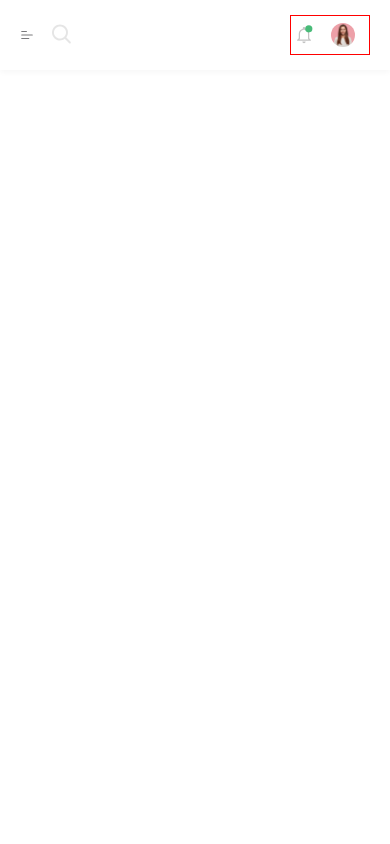
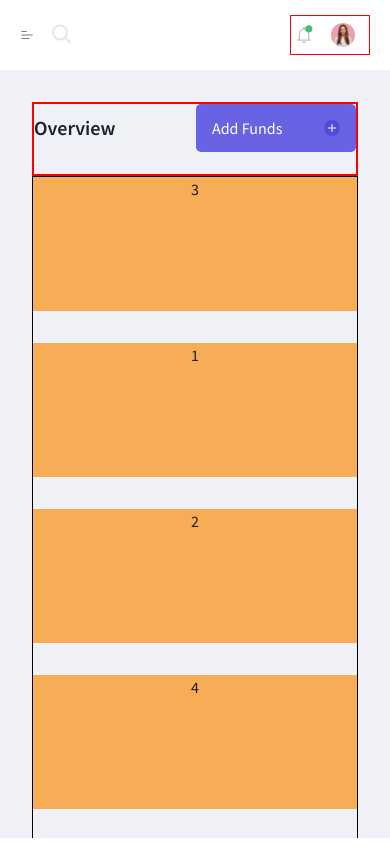
Before and after one commit to SumanJK/mitsogo_dashboard_design, a React (Create React App) app: page / in a window 390 px wide. Built offline with nearby package versions, Linux system fonts and the light colour scheme.

Commit message:
implementd grid for desktop and mobile view

```diff
--- a/src/components/Navbar.jsx
+++ b/src/components/Navbar.jsx
@@ -1,7 +1,6 @@
 import {
   Avatar,
   Box,
-  Button,
   Center,
   Flex,
   Icon,
--- a/src/pages/Dashboard.jsx
+++ b/src/pages/Dashboard.jsx
@@ -1,7 +1,11 @@
-import { Box, Flex } from "@chakra-ui/react";
+import { Box, Button, Flex, Grid, GridItem, Text } from "@chakra-ui/react";
 import React, { useState } from "react";
 import Navbar from "../components/Navbar";
 import Sidebar from "../components/Sidebar";
+
+import './dashboard.css'
+
+import { BsPlus } from "react-icons/bs";
 
 const Dashboard = () => {
   const [sidebarStatus, setSidebarStatus] = useState(false);
@@ -12,14 +16,80 @@ const Dashboard = () => {
   };
 
   return (
-    <Flex w='100%' bg='#3C3B54' h="100vh" >
-      <Sidebar sidebarStatus={sidebarStatus}/>
-      <Box className="mainDiv"  w='100%' bg='white' borderTopLeftRadius={sidebarStatus ? "40px": '0'} overflow="hidden" transition="all .4s ease">
+    <Flex w="100%" bg="#3C3B54" minH="100vh">
+      <Sidebar sidebarStatus={sidebarStatus} />
+      <Box
+        className="mainDiv"
+        w="100%"
+        bg="white"
+        borderTopLeftRadius={sidebarStatus ? "40px" : "0"}
+        overflow="hidden"
+        transition="all .4s ease"
+      >
         <Navbar toogleStatus={toogleStatus} />
-        <Box
-          className="content"
-          // w={sidebarStatus ? "80%" : "100%"}
-        ></Box>
+        <div className="content"  >
+          <Flex
+            className="overviewDiv"
+            align="center"
+            justify="space-between"
+            pb="1.4rem"
+            border="2px solid red"
+          >
+            <Text fontWeight="600" fontSize="20">
+              Overview
+            </Text>
+            <Flex
+              as="button"
+              bg="#6763E3"
+              borderRadius={"5px"}
+              h="48px"
+              align="center"
+              justify="space-between"
+              w="160px"
+              color="white"
+              px="1rem"
+              _hover={{ bg: "#5e59d5" }}
+            >
+              <Text fontSize="16" fontWeight="500">
+                Add Funds
+              </Text>
+              <Flex
+                bg="#514DDC"
+                rounded="full"
+                h="1rem"
+                w="1rem"
+                align="center"
+                justify="center"
+              >
+                {" "}
+                <BsPlus />{" "}
+              </Flex>
+            </Flex>
+          </Flex>
+          <Grid className="contenCardsDiv" border="1px solid black"
+            templateAreas={[`'profile'
+                              'stats'
+                              'sales'
+                              'referrer'
+                              'video'`,
+
+                          `'stats sales profile'
+                          'stats sales profile'
+                          'stats sales profile'
+                          'referrer referrer profile'
+                          'referrer referrer video'
+                          'referrer referrer video'
+                          `]}
+            gap='2rem'
+            h='50rem'
+          >
+            <GridItem  bg='orange.300' area={'stats'}>1</GridItem>
+            <GridItem  bg='orange.300' area={'sales'}>2</GridItem>
+            <GridItem  bg='orange.300' area={'profile'}>3</GridItem>
+            <GridItem  bg='orange.300' area={'referrer'}>4</GridItem>
+            <GridItem  bg='orange.300' area={'video'}>5</GridItem>
+          </Grid>
+        </div>
       </Box>
     </Flex>
   );
--- /dev/null
+++ b/src/pages/dashboard.css
@@ -0,0 +1,13 @@
+.content{
+   padding:2rem 2rem 4rem 2rem;
+    height:91vh;
+  overflow: scroll;
+  overflow-x: hidden;
+  scroll-behavior: smooth;
+  background: #F0F0F7;
+}
+
+.content::-webkit-scrollbar {
+  width: 0em;
+  height: 2em
+}
```
